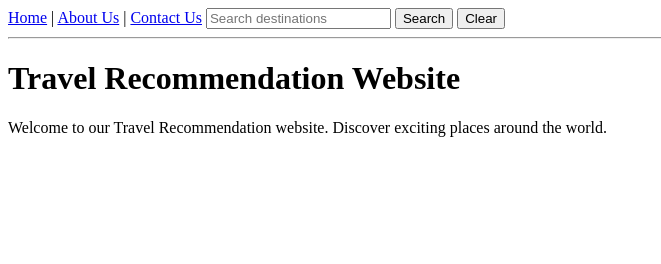
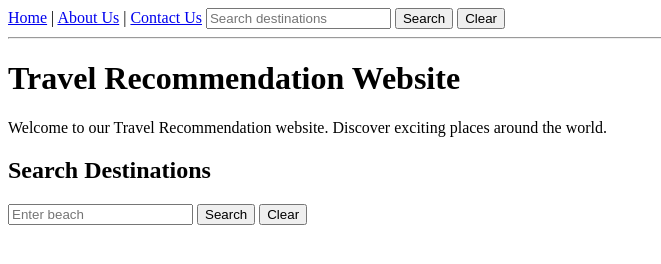
Before and after one commit to eindu1989/travel-recommendation, a plain HTML site: page index.html in a window 1280 px wide. Shown: the whole page, without its empty margins (0-661 px from the left). Drawn offline with Linux system fonts and the light colour scheme.

Commit message:
Implement search and clear functionality for destinations
Added search functionality for beach destinations with results display.

```diff
--- a/index.html
+++ b/index.html
@@ -24,6 +24,37 @@
         Welcome to our Travel Recommendation website.
         Discover exciting places around the world.
     </p>
+    <h2>Search Destinations</h2>
+
+<input type="text" id="searchInput" placeholder="Enter beach">
+<button onclick="searchDestination()">Search</button>
+<button onclick="clearResults()">Clear</button>
+
+<div id="results"></div>
+
+<script>
+function searchDestination() {
+    let searchValue = document.getElementById("searchInput").value.toLowerCase();
+    let results = document.getElementById("results");
+
+    if (searchValue.includes("beach")) {
+        results.innerHTML = `
+            <h3>Maldives Beach</h3>
+            <img src="https://images.unsplash.com/photo-1514282401047-d79a71a590e8?w=300" width="300">
+
+            <h3>Bondi Beach</h3>
+            <img src="https://images.unsplash.com/photo-1507525428034-b723cf961d3e?w=300" width="300">
+        `;
+    } else {
+        results.innerHTML = "<p>No recommendations found.</p>";
+    }
+}
+
+function clearResults() {
+    document.getElementById("searchInput").value = "";
+    document.getElementById("results").innerHTML = "";
+}
+</script>
 
 </body>
 </html>
```
